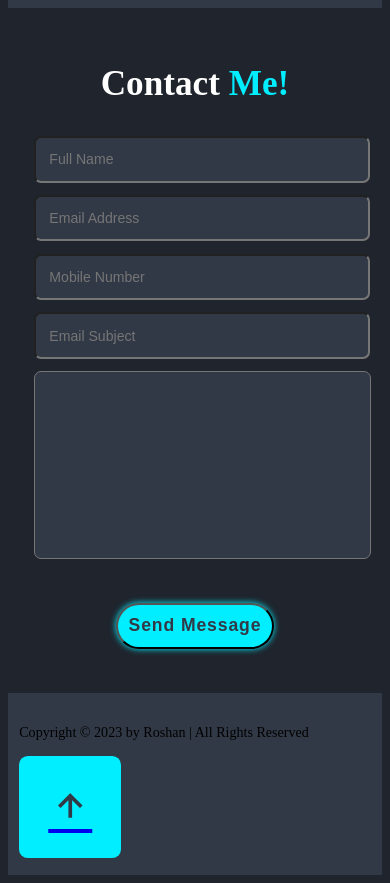
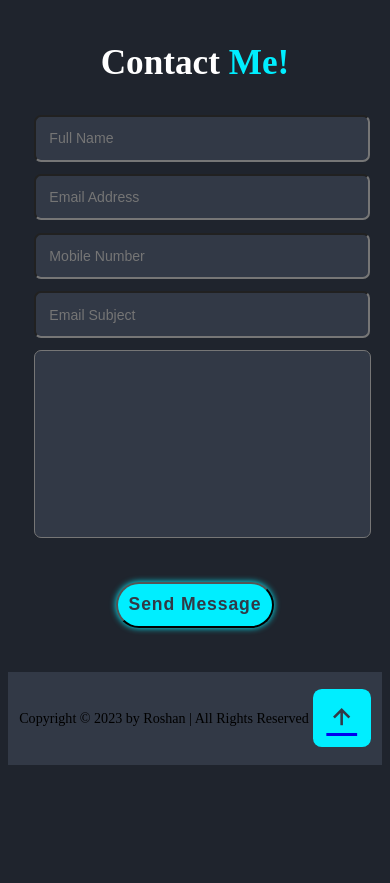
Before and after one commit to roshannavale7/portfolio-using-HTML-CSS-JAVASCRIPT, a plain HTML site: page index.html in a window 390 px wide. Shown: the part 5158-6041 px from the top of the page. After the commit the page ends 5931 px from the top, so only its background shows below. Drawn offline with nearby package versions, Linux system fonts and the light colour scheme.

Commit message:
footer button edited

```diff
--- a/style.css
+++ b/style.css
@@ -634,21 +634,6 @@ span {
     }
 
 }
-@media only screen and (max-width:519px) {
-    .home-img  {
-        margin-top: -60%;
-        transform: scale(1.5);
-        margin-right: 1.5%;
-    }
-    .home-content p{
-        width: 120%;
-        text-align: justify;
-    }
-    .home-content .btn {
-        width: 150%;
-    }
-
-}
 /* @media(max-width:991px){ */
 @media only screen and (max-width:768px) {
     #nav-toggle-label #hamburger {
@@ -794,12 +779,13 @@ span {
     }
 
     .footer .footer-icon a {
-        width: 10rem;
-        height: 10rem;
+        width: 5rem;
+        height: 5rem;
+
     }
 
     .footer-icon a i {
-        font-size: 5rem;
+        font-size: 3.5rem;
     }
 
 }
@@ -811,3 +797,20 @@ span {
         width: 100%;
     }
 } */
+
+@media only screen and (max-width:519px) {
+    .home-img  {
+        margin-top: -60%;
+        transform: scale(1.5);
+        margin-right: 1.5%;
+    }
+    .home-content p{
+        width: 120%;
+        text-align: justify;
+    }
+    .home-content .btn {
+        width: 150%;
+    }
+
+
+}
```
